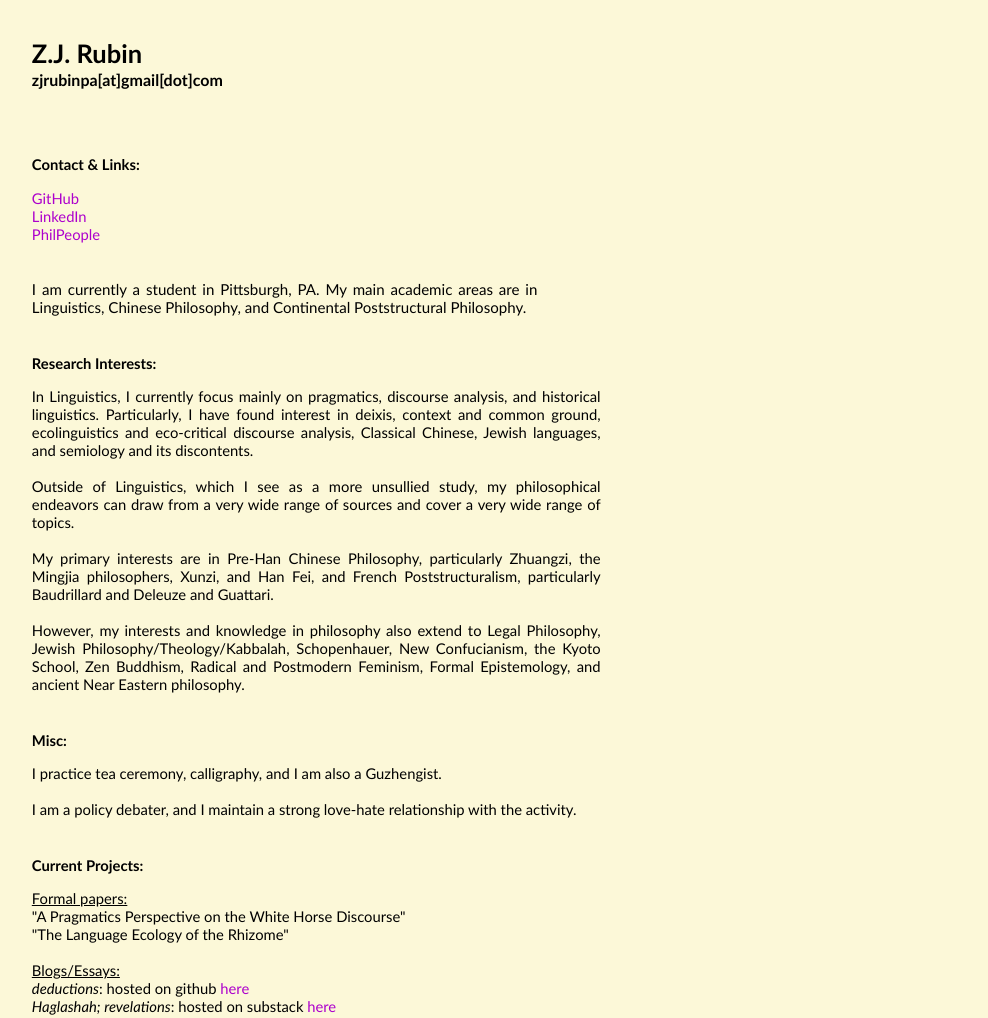
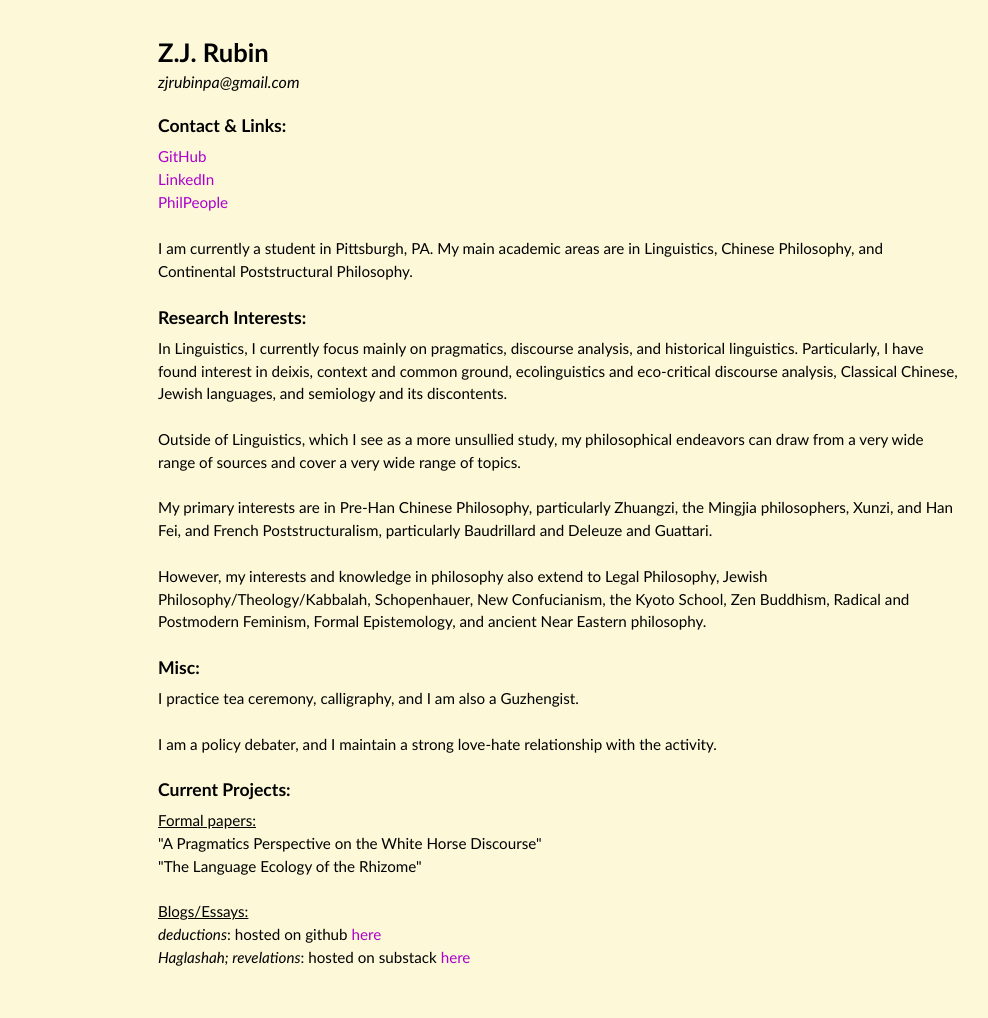
Before and after one commit to zj-rubin/zj-rubin.github.io, a plain HTML site: page index.html in a window 1280 px wide. Shown: the whole page, without its empty margins (82-1070 px from the left). Drawn offline with Linux system fonts and the light colour scheme.

Commit message:
Update index.html
deepseek don't fail me

```diff
--- a/index.html
+++ b/index.html
@@ -2,9 +2,17 @@
 <html>
 <head>
   <title>Z.J. Rubin</title>
+  <!-- Added viewport tag for mobile devices -->
+  <meta name="viewport" content="width=device-width, initial-scale=1">
+  <!-- Added link for favicon (you'll need to create a favicon.ico file later) -->
+  <link rel="icon" href="favicon.ico" type="image/x-icon">
   <style>
     body {
       background-color: #FCF8D8;
+      /* Added to center content and limit width */
+      max-width: 800px;
+      margin: 0 auto;
+      padding: 20px;
     }
 
     a:link {
@@ -22,55 +30,70 @@
     a:hover {
       text-decoration: underline;
     }
+
+    /* Added styles for better spacing */
+    .section {
+      margin-bottom: 1.5em;
+    }
+    .section-title {
+      font-family: Trebuchet MS;
+      font-size: 1.1em;
+      margin-bottom: 0.5em;
+    }
+    .section-content {
+      font-family: Gill Sans;
+      font-size: 0.95em;
+      line-height: 1.5;
+    }
   </style>
 </head>
 
 <body>
-  <h1>
-    <p style="font-family: Trebuchet MS; font-size: 25.5px; margin-left: 2.8cm; margin-bottom: 0cm; margin-top: 1cm">
-      Z.J. Rubin<br>
-    </p>
+  <!-- Simplified heading structure -->
+  <h1 style="font-family: Trebuchet MS; font-size: 1.6em; margin-bottom: 0.2em">
+    Z.J. Rubin
   </h1>
 
-  <h3>
-    <p style="font-family: Trebuchet MS; font-size: 16px; margin-left: 2.8cm; margin-bottom: 1.75cm; margin-top: -0.5cm">
-      zjrubinpa[at]gmail[dot]com
-    </p>
-  </h3>
+  <!-- Changed to address tag for contact info -->
+  <address style="font-family: Trebuchet MS; font-size: 1em; margin-bottom: 1.5em">
+    zjrubinpa[at]gmail[dot]com
+  </address>
 
-  <!-- Contact Info Section -->
-  <h3>
-    <p style="font-family: Trebuchet MS; font-size: 14.8px; font-weight: normal; width: 40%; margin-left: 2.8cm; margin-bottom: 0.4cm; text-align: justify">
+  <!-- Contact Info Section - now using div instead of h3 -->
+  <div class="section">
+    <div class="section-title">
       <strong>Contact & Links:</strong>
-    </p>
+    </div>
 
-    <p style="font-family: Gill Sans; font-size: 14.8px; font-weight: normal; width: 45%; margin-left: 2.8cm; margin-bottom: 1cm; text-align: justify">
+    <div class="section-content">
       <a href="https://www.github.com/zj-rubin">GitHub</a>
       <br>
       <a href="https://www.linkedin.com/in/z-j-rubin-8b628622a/">LinkedIn</a>
       <br>
       <a href="https://philpeople.org/profiles/z-j-rubin">PhilPeople</a>
-    </p>
-  </h3>
+    </div>
+  </div>
 
-  <h3>
-    <p style="font-family: Gill Sans; font-size: 15.1px; font-weight: normal; width: 40%; margin-left: 2.8cm; margin-bottom: 1cm; text-align: justify">
+  <!-- About Section -->
+  <div class="section">
+    <div class="section-content">
       I am currently a student in Pittsburgh, PA. My main academic areas are in Linguistics, Chinese Philosophy,
       and Continental Poststructural Philosophy.
-    </p>
-  </h3>
+    </div>
+  </div>
 
-  <h3>
-    <p style="font-family: Trebuchet MS; font-size: 14.8px; font-weight: normal; width: 40%; margin-left: 2.8cm; margin-bottom: 0.4cm; text-align: justify">
+  <!-- Research Interests Section -->
+  <div class="section">
+    <div class="section-title">
       <strong>Research Interests:</strong>
-    </p>
+    </div>
 
-    <p style="font-family: Gill Sans; font-size: 14.8px; font-weight: normal; width: 45%; margin-left: 2.8cm; margin-bottom: 1cm; text-align: justify">
+    <div class="section-content">
       In Linguistics, I currently focus mainly on pragmatics, discourse analysis, and historical linguistics.
       Particularly, I have found interest in deixis, context and common ground, ecolinguistics and eco-critical discourse analysis,
       Classical Chinese, Jewish languages, and semiology and its discontents.
 
-       <br><br>
+      <br><br>
 
       Outside of Linguistics, which I see as a more unsullied study, my philosophical endeavors
       can draw from a very wide range of sources and cover a very wide range of topics.
@@ -85,29 +108,29 @@
       However, my interests and knowledge in philosophy also extend to
       Legal Philosophy, Jewish Philosophy/Theology/Kabbalah, Schopenhauer, New Confucianism, the Kyoto School, Zen Buddhism,
       Radical and Postmodern Feminism, Formal Epistemology, and ancient Near Eastern philosophy.
-    </p>
-  </h3>
+    </div>
+  </div>
 
-  <!-- Misc Section (moved above projects) -->
-  <h3>
-    <p style="font-family: Trebuchet MS; font-size: 14.8px; font-weight: normal; width: 40%; margin-left: 2.8cm; margin-bottom: 0.4cm; text-align: justify">
+  <!-- Misc Section -->
+  <div class="section">
+    <div class="section-title">
       <strong>Misc:</strong>
-    </p>
+    </div>
 
-    <p style="font-family: Gill Sans; font-size: 14.8px; font-weight: normal; width: 45%; margin-left: 2.8cm; margin-bottom: 1cm; text-align: justify">
+    <div class="section-content">
       I practice tea ceremony, calligraphy, and I am also a Guzhengist.
       <br><br>
       I am a policy debater, and I maintain a strong love-hate relationship with the activity.
-    </p>
-  </h3>
+    </div>
+  </div>
 
   <!-- Current Projects Section -->
-  <h3>
-    <p style="font-family: Trebuchet MS; font-size: 14.8px; font-weight: normal; width: 40%; margin-left: 2.8cm; margin-bottom: 0.4cm; text-align: justify">
+  <div class="section">
+    <div class="section-title">
       <strong>Current Projects:</strong>
-    </p>
+    </div>
 
-    <p style="font-family: Gill Sans; font-size: 14.8px; font-weight: normal; width: 45%; margin-left: 2.8cm; margin-bottom: 5cm; text-align: justify">
+    <div class="section-content">
       <u>Formal papers:</u>
       <br>
       "A Pragmatics Perspective on the White Horse Discourse"
@@ -121,7 +144,20 @@
       <i>deductions</i>: hosted on github <a href="https://github.com/zj-rubin/deductions">here</a>
       <br>
       <i>Haglashah; revelations</i>: hosted on substack <a href="https://haglashah.substack.com/">here</a>
-    </p>
-  </h3>
+    </div>
+  </div>
+
+  <!-- Simple email protection script -->
+  <script>
+    // This will replace the [at] and [dot] with actual symbols when page loads
+    document.addEventListener('DOMContentLoaded', function() {
+      const emailElement = document.querySelector('address');
+      if (emailElement) {
+        emailElement.innerHTML = emailElement.innerHTML
+          .replace('[at]', '@')
+          .replace('[dot]', '.');
+      }
+    });
+  </script>
 </body>
 </html>
```
